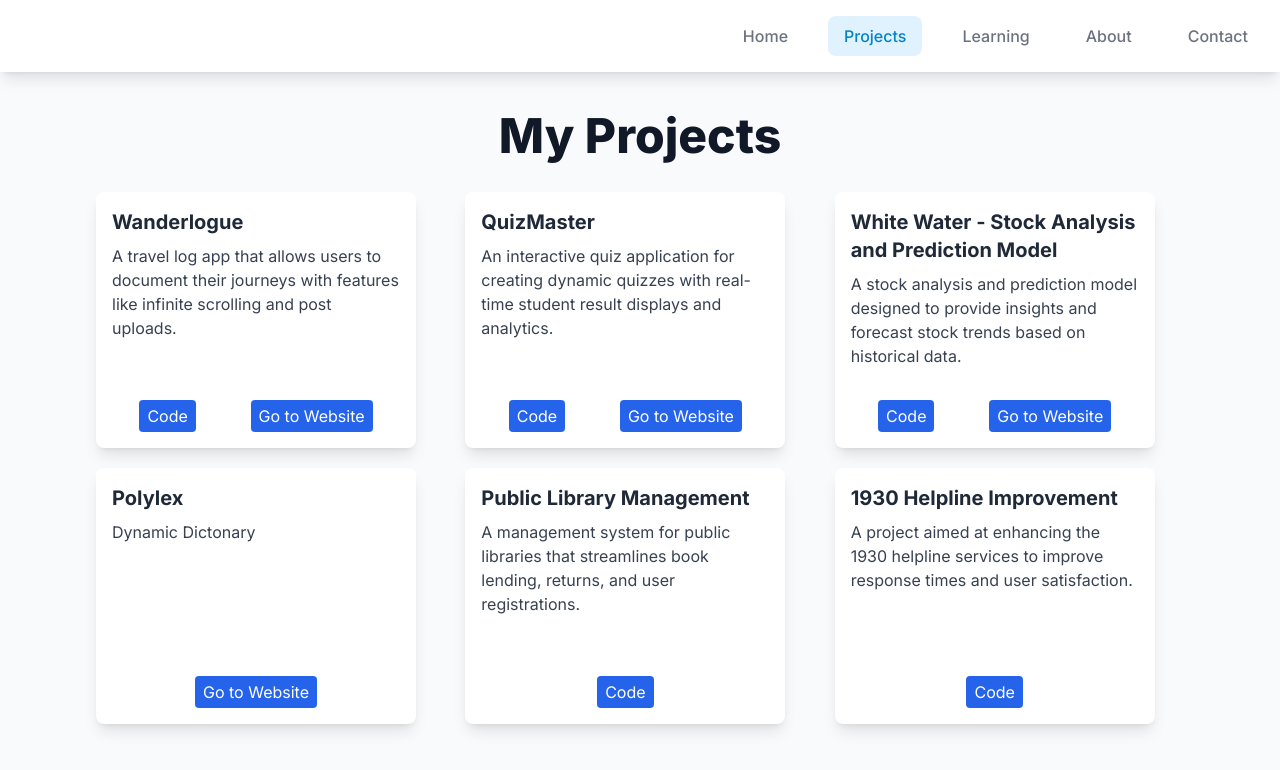
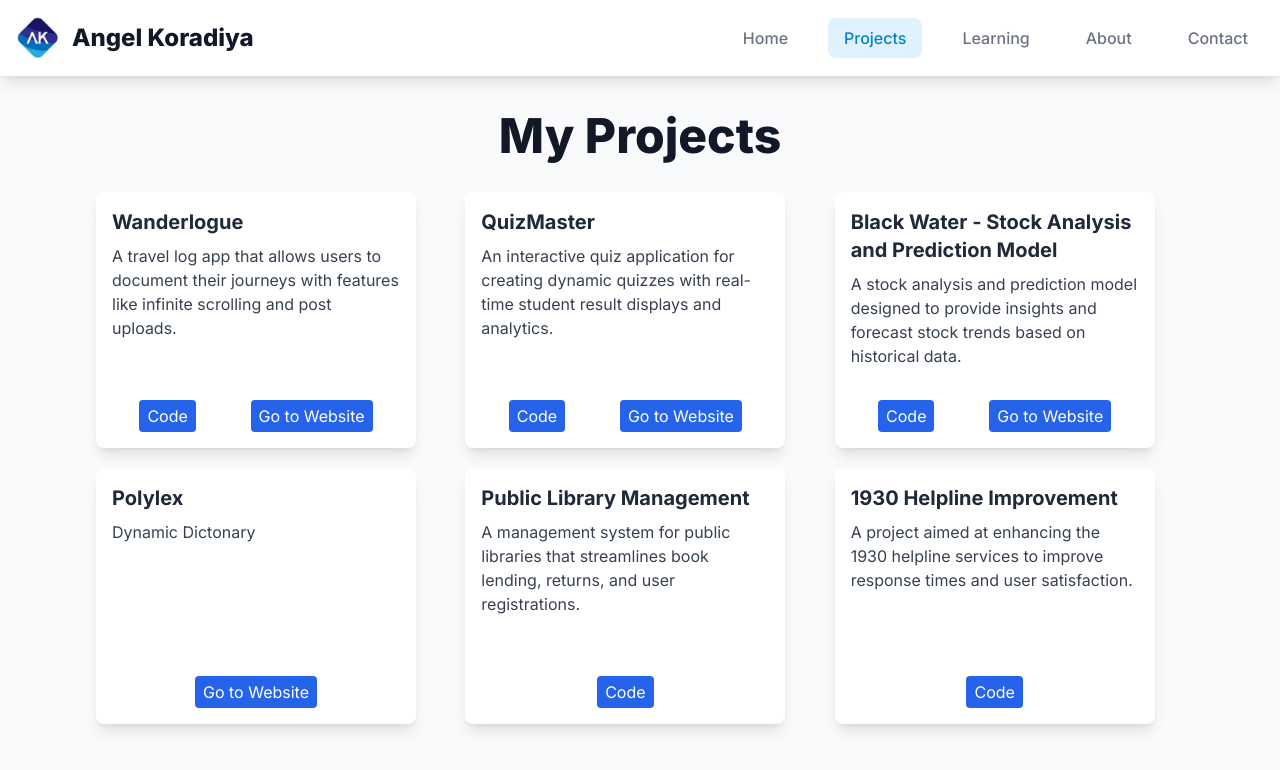
Before and after one commit to ANGELKORADIYA/angel-koradiya-portfolio, a Next.js app: page /projects in a window 1280 px wide. Shown: the top 770 px of the page. Built offline with nearby package versions, Linux system fonts and the light colour scheme.

Commit message:
canonical , author , logo , black

```diff
--- a/app/layout.js
+++ b/app/layout.js
@@ -10,6 +10,9 @@ export const metadata = {
   title: siteConfig.title,
   description: siteConfig.description,
   keywords: siteConfig.keywords,
+  alternates: {
+    canonical: siteConfig.canonicalUrl,
+  },
   metadataBase: new URL(siteConfig.siteUrl),
   openGraph: {
     title: siteConfig.title,
@@ -28,10 +31,27 @@ export const metadata = {
   },
   icons: {
     icon: siteConfig.icon,
+    apple: siteConfig.icon,
   },
   verification: {
     google: siteConfig.googleVerification,
   },
+  robots: {
+    index: true,
+    follow: true,
+    googleBot: {
+      index: true,
+      follow: true,
+      "max-video-preview": -1,
+      "max-image-preview": "large",
+      "max-snippet": -1,
+    },
+  },
+  authors: [
+    {
+      name: siteConfig.author.name,
+    },
+  ],
 };
 
 export default function RootLayout({ children }) {
@@ -40,7 +60,7 @@ export default function RootLayout({ children }) {
       <body className={inter.className}>
         <Navbar />
 
-        {/* Google Analytics - Global site tag (gtag.js) */}
+        {/* Google Analytics */}
         {siteConfig.gaId && (
           <>
             <Script
@@ -48,17 +68,17 @@ export default function RootLayout({ children }) {
               strategy="afterInteractive"
             />
             <Script id="gtag-init" strategy="afterInteractive">
-                  {`window.dataLayer = window.dataLayer || [];
-                    function gtag(){dataLayer.push(arguments);}
-                    gtag('js', new Date());
-                    gtag('config', '${siteConfig.gaId}');`}
+              {`window.dataLayer = window.dataLayer || [];
+                function gtag(){dataLayer.push(arguments);}
+                gtag('js', new Date());
+                gtag('config', '${siteConfig.gaId}');`}
             </Script>
           </>
         )}
 
-        <div>{children}</div>
+        <main>{children}</main>
 
-        {/* Structured Data (JSON-LD) for rich results */}
+        {/* Enhanced Structured Data (JSON-LD) */}
         <script
           type="application/ld+json"
           dangerouslySetInnerHTML={{
--- a/app/navbar.js
+++ b/app/navbar.js
@@ -1,6 +1,7 @@
 "use client";
 import { useState, useEffect } from 'react';
 import Link from 'next/link';
+import Image from 'next/image';
 import { usePathname } from 'next/navigation';
 
 export default function Navbar() {
@@ -15,9 +16,18 @@ export default function Navbar() {
   return (
     <div className="absolute top-0 left-0 right-0 z-50 min-w-screen flex justify-center bg-white dark:bg-gray-900 items-center p-4 shadow-lg">
       <div className="flex justify-between items-center w-full max-w-7xl">
-        <div className="text-3xl font-extrabold text-white">
-          Angel Koradiya
-        </div>
+        <Link href="/" className="flex items-center gap-3">
+          <Image
+            src="/logo.png"
+            alt="Angel Koradiya logo"
+            width={44}
+            height={44}
+            className="rounded-full object-cover"
+          />
+          <span className="text-2xl font-extrabold text-gray-900 dark:text-white hidden sm:inline">
+            Angel Koradiya
+          </span>
+        </Link>
         <nav className="hidden sm:flex space-x-6">
           {['Home', 'Projects', 'Learning', 'About', 'Contact'].map((tab) => (
             <Link
--- a/app/projects/page.js
+++ b/app/projects/page.js
@@ -16,10 +16,10 @@ const projects = [
     link2: 'https://github.com/AngelKoradiya/Quiz',
   },
   {
-    title: 'White Water - Stock Analysis and Prediction Model',
+    title: 'Black Water - Stock Analysis and Prediction Model',
     description: 'A stock analysis and prediction model designed to provide insights and forecast stock trends based on historical data.',
     link: 'https://black-waters.vercel.app/',
-    link2: 'https://github.com/ANGELKORADIYA/white-water-analysis',
+    link2: 'https://github.com/ANGELKORADIYA/black-water-analysis',
   },
   {
     title: 'Polylex',
--- a/lib/siteConfig.js
+++ b/lib/siteConfig.js
@@ -1,13 +1,12 @@
+// lib/siteConfig.js
 export const siteConfig = {
-  title: "Angel Koradiya | Portfolio",
+  title: "Angel Koradiya - A Software Engineer | Portfolio",
   description: "Explore the journey, projects, and skills of Angel Koradiya.",
   keywords: "Angel Koradiya, Portfolio, Web Developer, Software Engineer, Projects",
   siteUrl: "https://angel-koradiya.vercel.app",
-  // Google Analytics measurement ID (leave empty or undefined to disable)
+  canonicalUrl: "https://angel-koradiya.vercel.app",
   gaId: "G-ZYQD1G761Z",
-  // Google Search Console verification token
   googleVerification: "aGp62jBifynoYozqe-t1xZ1JbxB0QM64Kzz5JJjio8o",
-  // Use local path so Next.js metadata and structured data reference the local asset
   image: "/logo.png",
   icon: "/favicon.ico",
   author: {
```
Also changed, not shown: public/logo.png, 1 other file (tests, documents, lock files or other folders).
